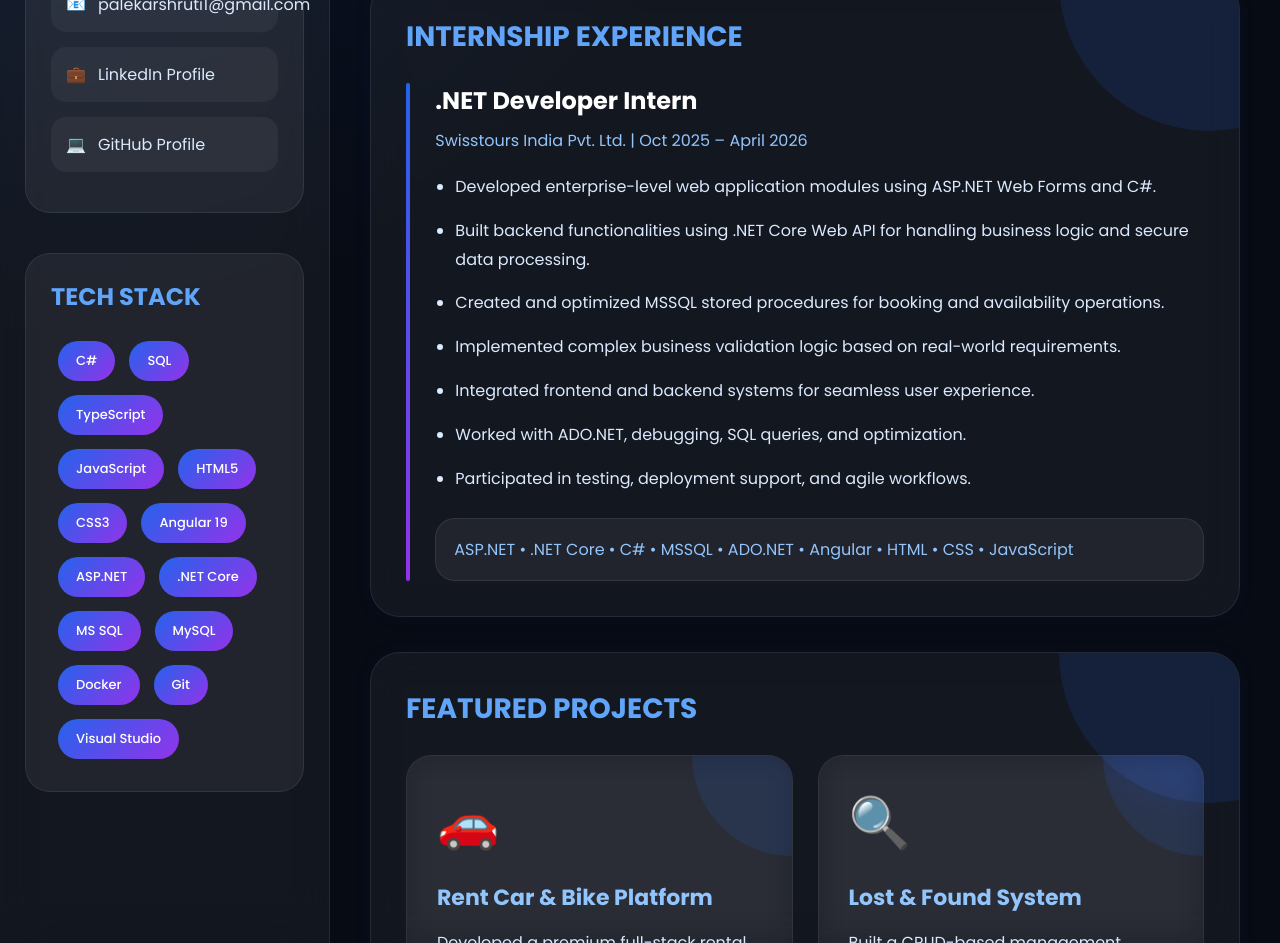
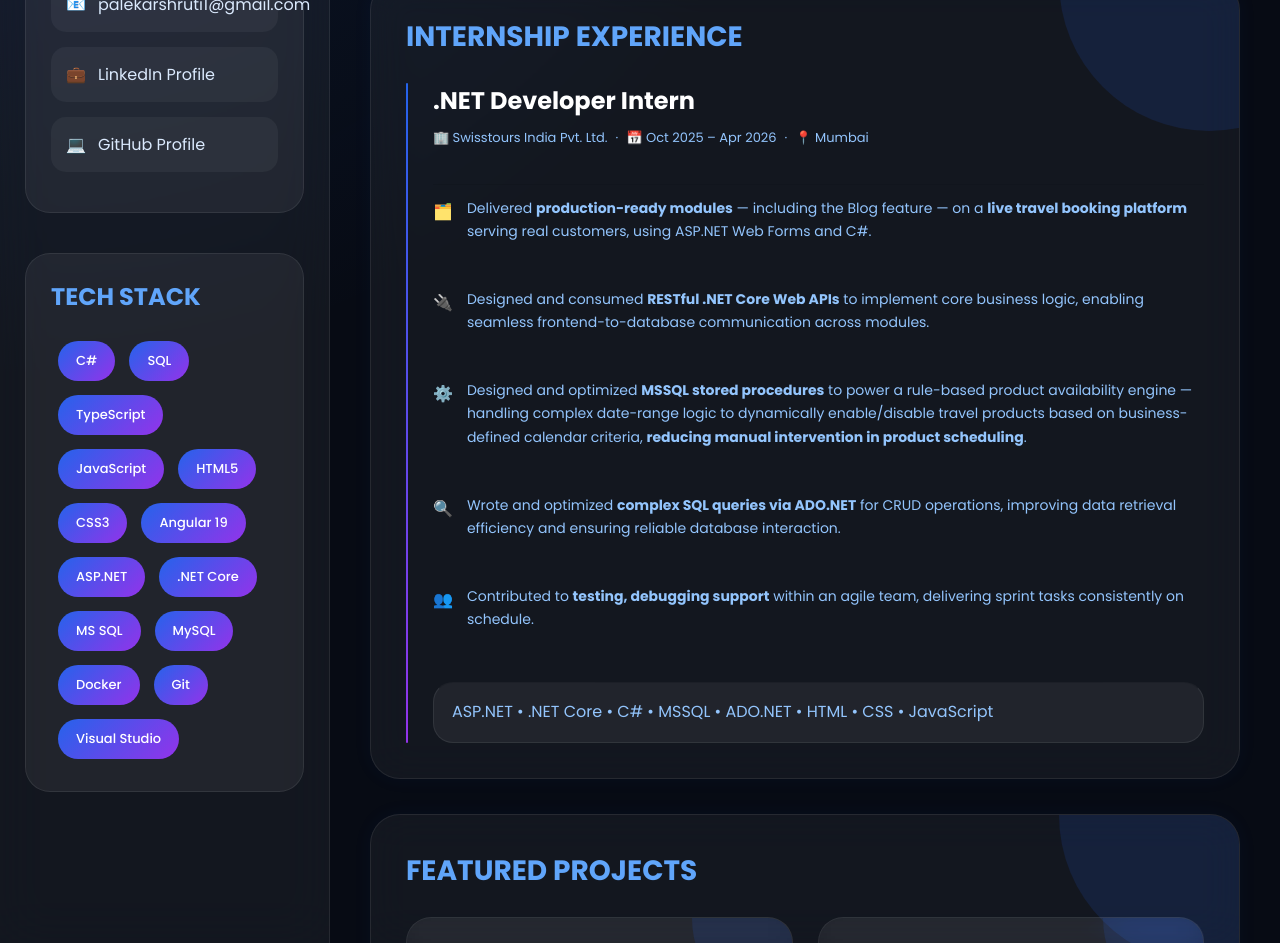
Before and after one commit to palekar29s/mypage, an Angular app: page /resume in a window 1280 px wide. Shown: the part 560-1503 px from the top of the page. Built offline with nearby package versions, Linux system fonts and the light colour scheme.

Commit message:
update in resume

```diff
--- a/src/app/resume/resume.component.html
+++ b/src/app/resume/resume.component.html
@@ -124,80 +124,83 @@
         </div>
 
      <!-- EXPERIENCE -->
-
 <div class="premium-card">
-
   <h2>INTERNSHIP EXPERIENCE</h2>
 
   <div class="experience-box">
-
     <div class="line"></div>
 
     <div class="experience-content">
 
-                    <h3>
-                        .NET Developer Intern
-                    </h3>
-
-                    <span>
-                        Swisstours India Pvt. Ltd.
-                        | Oct 2025 – April 2026
+      <!-- Header -->
+      <h3>.NET Developer Intern</h3>
+      <span style="font-size: 13px; color: #888; display: flex; gap: 8px; flex-wrap: wrap; align-items: center; margin-bottom: 1rem;">
+        <span>🏢 Swisstours India Pvt. Ltd.</span>
+        <span>·</span>
+        <span>📅 Oct 2025 – Apr 2026</span>
+        <span>·</span>
+        <span>📍 Mumbai</span>
       </span>
 
-                    <ul>
+      <!-- Divider -->
+      <div style="height: 1px; background: rgba(0,0,0,0.1); margin: 0.75rem 0;"></div>
 
-                        <li>
-                            Developed enterprise-level web application modules
-                            using ASP.NET Web Forms and C#.
+      <!-- Bullets -->
+      <ul style="list-style: none; padding: 0; margin: 0; display: flex; flex-direction: column; gap: 10px;">
+
+        <li style="display: grid; grid-template-columns: 28px 1fr; gap: 6px; align-items: start;">
+          <span style="font-size: 16px; margin-top: 1px;">🗂️</span>
+          <span style="font-size: 14px; line-height: 1.65;">
+            Delivered <strong>production-ready modules</strong> — including the Blog feature — on a
+            <strong>live travel booking platform</strong> serving real customers, using ASP.NET Web Forms and C#.
+          </span>
         </li>
 
-                        <li>
-                            Built backend functionalities using
-                            .NET Core Web API for handling business logic
-                            and secure data processing.
+        <li style="display: grid; grid-template-columns: 28px 1fr; gap: 6px; align-items: start;">
+          <span style="font-size: 16px; margin-top: 1px;">🔌</span>
+          <span style="font-size: 14px; line-height: 1.65;">
+            Designed and consumed <strong>RESTful .NET Core Web APIs</strong> to implement core business logic,
+            enabling seamless frontend-to-database communication across modules.
+          </span>
         </li>
 
-                        <li>
-                            Created and optimized MSSQL stored procedures
-                            for booking and availability operations.
+       <li style="display: grid; grid-template-columns: 28px 1fr; gap: 6px; align-items: start;">
+  <span style="font-size: 16px; margin-top: 1px;">⚙️</span>
+  <span style="font-size: 14px; line-height: 1.65;">
+    Designed and optimized <strong>MSSQL stored procedures</strong> to power a rule-based product availability engine —
+    handling complex date-range logic to dynamically enable/disable travel products based on business-defined
+    calendar criteria, <strong>reducing manual intervention in product scheduling</strong>.
+  </span>
 </li>
 
-                        <li>
-                            Implemented complex business validation logic
-                            based on real-world requirements.
+        <li style="display: grid; grid-template-columns: 28px 1fr; gap: 6px; align-items: start;">
+          <span style="font-size: 16px; margin-top: 1px;">🔍</span>
+          <span style="font-size: 14px; line-height: 1.65;">
+            Wrote and optimized <strong>complex SQL queries via ADO.NET</strong> for CRUD operations,
+            improving data retrieval efficiency and ensuring reliable database interaction.
+          </span>
         </li>
 
-                        <li>
-                            Integrated frontend and backend systems
-                            for seamless user experience.
-                        </li>
 
-                        <li>
-                            Worked with ADO.NET, debugging,
-                            SQL queries, and optimization.
-                        </li>
 
-                        <li>
-                            Participated in testing,
-                            deployment support,
-                            and agile workflows.
+        <li style="display: grid; grid-template-columns: 28px 1fr; gap: 6px; align-items: start;">
+          <span style="font-size: 16px; margin-top: 1px;">👥</span>
+          <span style="font-size: 14px; line-height: 1.65;">
+            Contributed to <strong>testing, debugging support</strong>
+            within an agile team, delivering sprint tasks consistently on schedule.
+          </span>
         </li>
 
       </ul>
 
-                    <div class="tech-used">
-
-                        ASP.NET • .NET Core • C# • MSSQL •
-                        ADO.NET • Angular • HTML • CSS • JavaScript
-
+      <!-- Tech used -->
+      <div class="tech-used" style="margin-top: 1rem; padding-top: 1rem; border-top: 1px solid rgba(0,0,0,0.1);">
+        ASP.NET • .NET Core • C# • MSSQL • ADO.NET • HTML • CSS • JavaScript
       </div>
 
     </div>
-
   </div>
-
 </div>
-
         <!-- PROJECTS -->
 
         <div class="premium-card">
```
Lines whose indentation alone changed are shown as unchanged.
